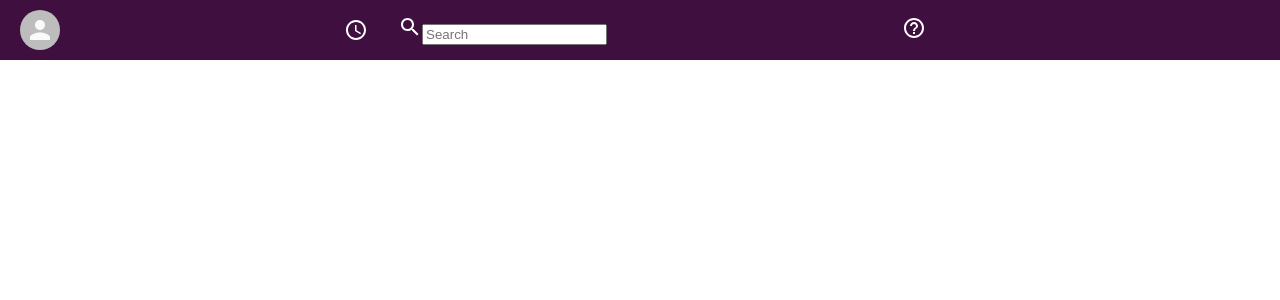
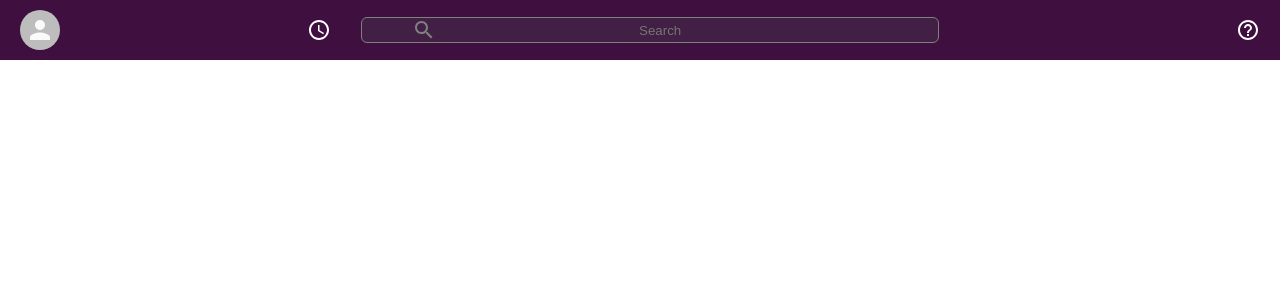
Before and after one commit to manu8900/Slack--Clone, a React (Create React App) app: page / in a window 1280 px wide. Shown: the top 300 px of the page. Built offline with nearby package versions, Linux system fonts and the light colour scheme.

Commit message:
Completed the header part

```diff
--- a/src/Components/Header.css
+++ b/src/Components/Header.css
@@ -18,7 +18,28 @@
 }
 .header__search{
     flex: 0.4; /* 40% */
+    background-color: #421f44;
+    text-align: center;
+    display: flex;
+    padding: 0 50px;
+    color:grey;
+    border: 1px solid grey;
+    border-radius: 6px;
+
+}
+.header__search > input{
+    background-color: transparent;
+    border: none;
+    text-align: center;
+    min-width: 35vw;
 }
 .header__right{
     flex:0.3;
+    display: flex;
+    align-items: flex-end;
 }
+
+.header__right > .MuiSvgIcon-root{
+    margin-left: auto;
+    margin-right: 20px;
+}
```
